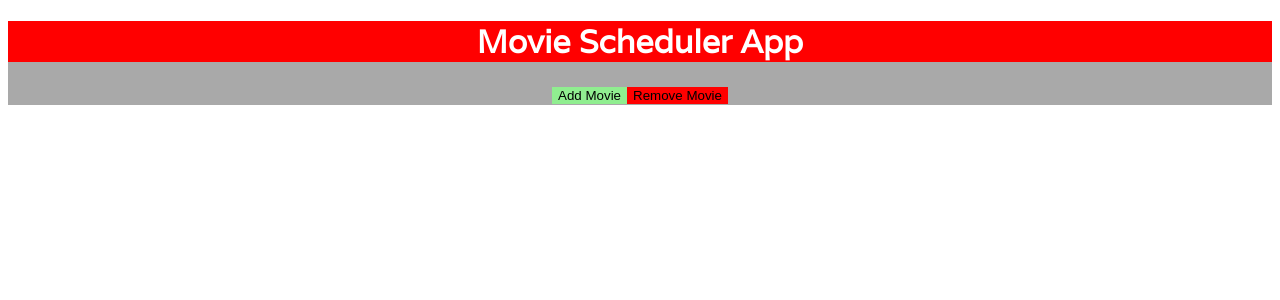
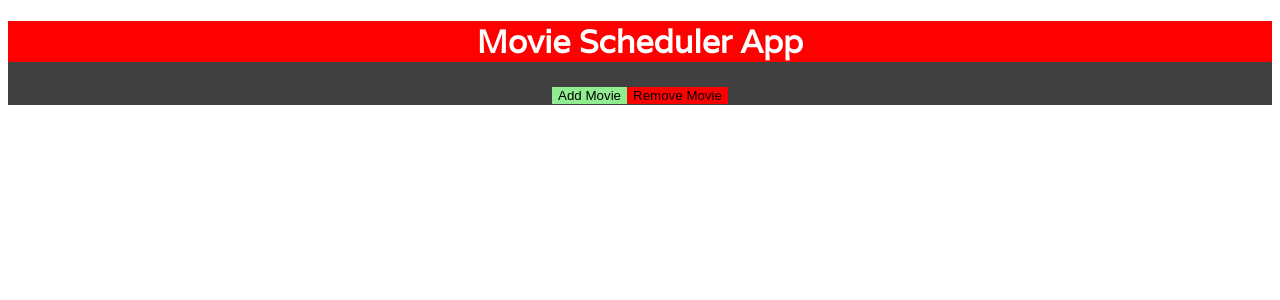
Before and after one commit to CutlerThayer/Movie-Scheduler, a React (Create React App) app in the folder movie-scheduler/: page / in a window 1280 px wide. Shown: the top 300 px of the page. Built offline with nearby package versions, Linux system fonts and the light colour scheme.

Commit message:
Readjusted styling

```diff
--- a/movie-scheduler/src/index.css
+++ b/movie-scheduler/src/index.css
@@ -2,7 +2,7 @@
 
 .Container{
   font-family: 'Varela', sans-serif;
-  background-color: darkgray;
+  background-color: #404040;
 }
 
 .Header{
@@ -17,4 +17,5 @@
 
 button{
   border: none;
+  padding: auto;
 }
```
